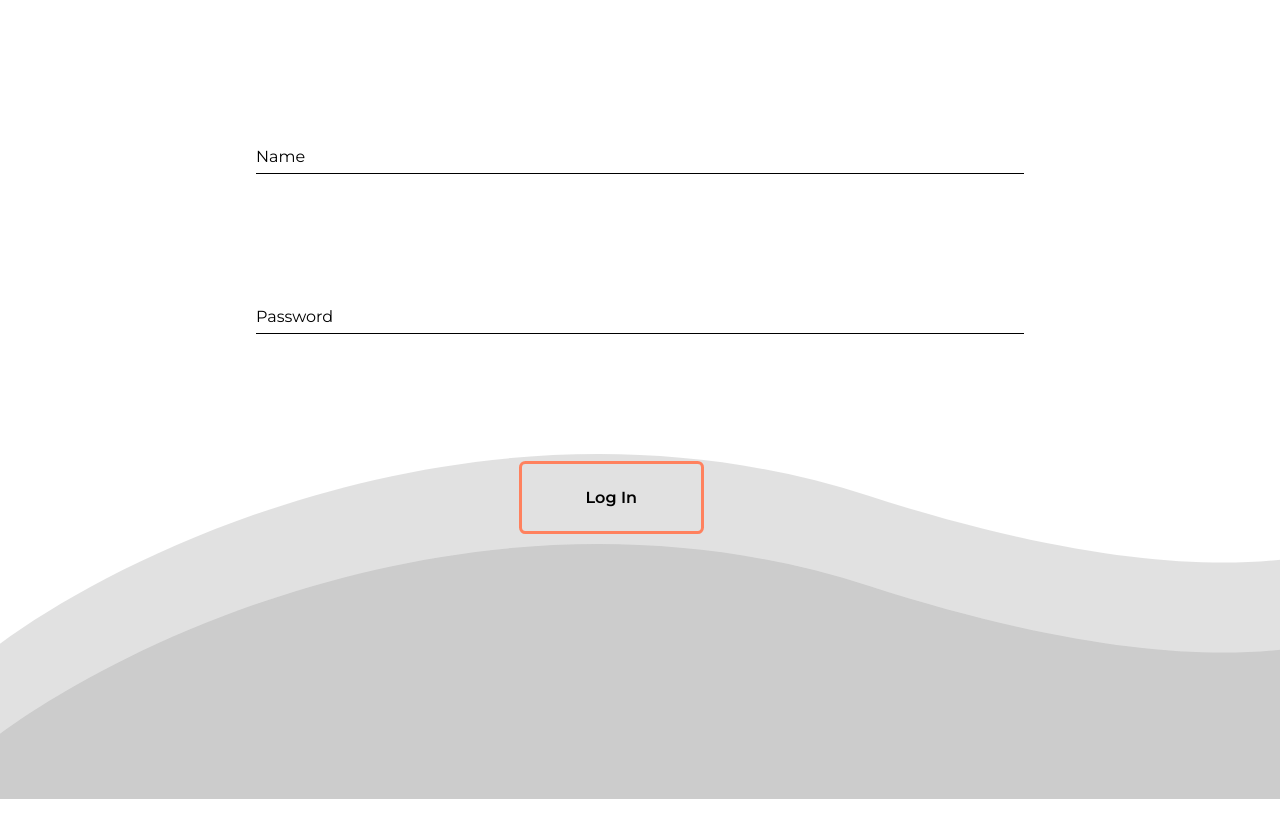
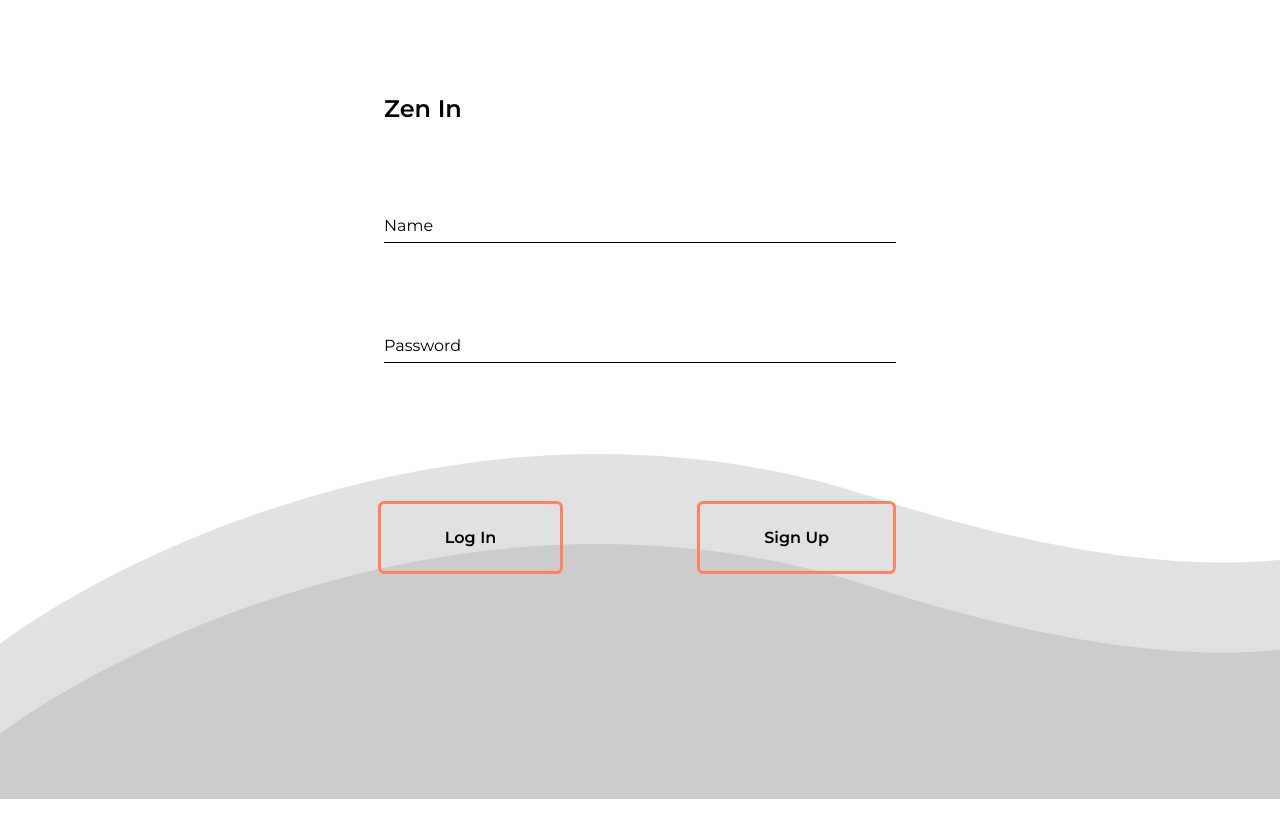
Before and after one commit to vageeshakrishna/zenstore, a plain HTML site: page login.html in a window 1280 px wide. Shown: the part 106-944 px from the top of the page. Drawn offline with Linux system fonts and the light colour scheme.

Commit message:
finished sign in and added sign up page

```diff
--- a/Styles/_landing-page.scss
+++ b/Styles/_landing-page.scss
@@ -96,7 +96,3 @@ section {
     }
   }
 }
-#btn-cta {
-  position: absolute;
-  right: 45vw;
-}
--- a/Styles/_login.scss
+++ b/Styles/_login.scss
@@ -1,15 +1,18 @@
 .form-login {
   margin: 0;
+  padding: 0 10vw;
   height: 100%;
   width: 100%;
 }
 .form-input {
   height: 100vh;
+  width: 100%;
+  margin-top: 10vh;
 }
 .name-section {
   overflow: hidden;
   position: relative;
-  margin-top: 10vh;
+  margin-top: 5vh;
   input {
     height: 10vh;
     width: 100%;
@@ -57,5 +60,11 @@
 }
 #btn-cta {
   position: absolute;
-  right: 45vw;
+  right: 56vw;
+  bottom: 30vh;
 }
+#btn-signup {
+  position: absolute;
+  right: 30vw;
+  bottom: 30vh;
+}
--- a/login.html
+++ b/login.html
@@ -18,16 +18,20 @@
     <section class="container">
       <div class="form-login">
         <form action="#" class="form-input container">
+          <h1>Zen In</h1>
           <div class="name-section">
-            <input type="text" autocomplete="off" required />
+            <input type="text" name="name" autocomplete="off" required />
             <label for="name"><span>Name</span></label>
           </div>
           <div class="name-section">
-            <input type="text" autocomplete="off" required />
+            <input type="text" name="pass" autocomplete="off" required />
             <label for="pass"><span> Password </span></label>
           </div>
           <button class="button" id="btn-cta">Log In</button>
         </form>
+        <a href="./Sign-up.html"
+          ><button class="button" id="btn-signup">Sign Up</button></a
+        >
       </div>
     </section>
   </body>
```
Also changed, not shown: Sign-up.html (added, +19 -0 lines), Styles/Styles.css, 1 other file.
